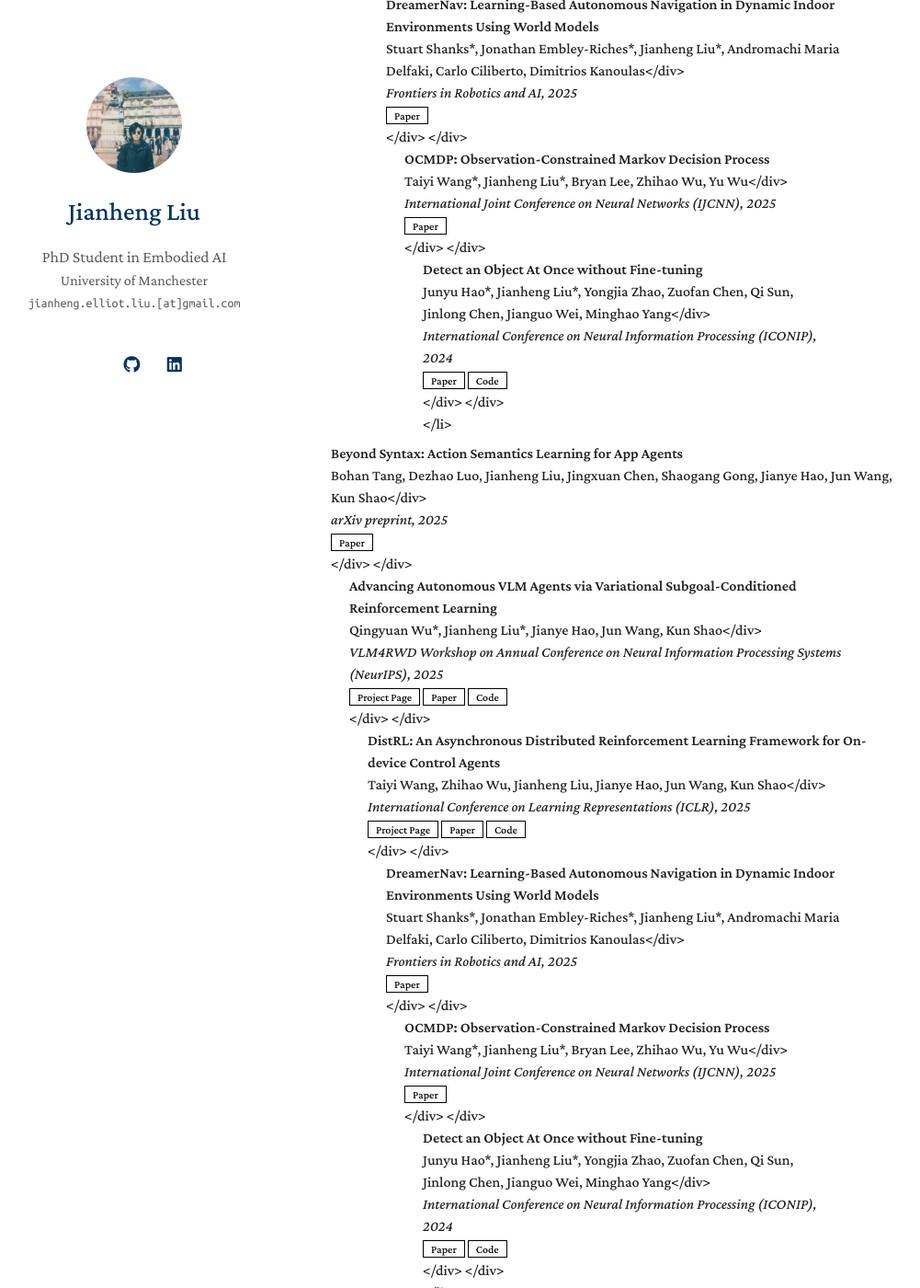
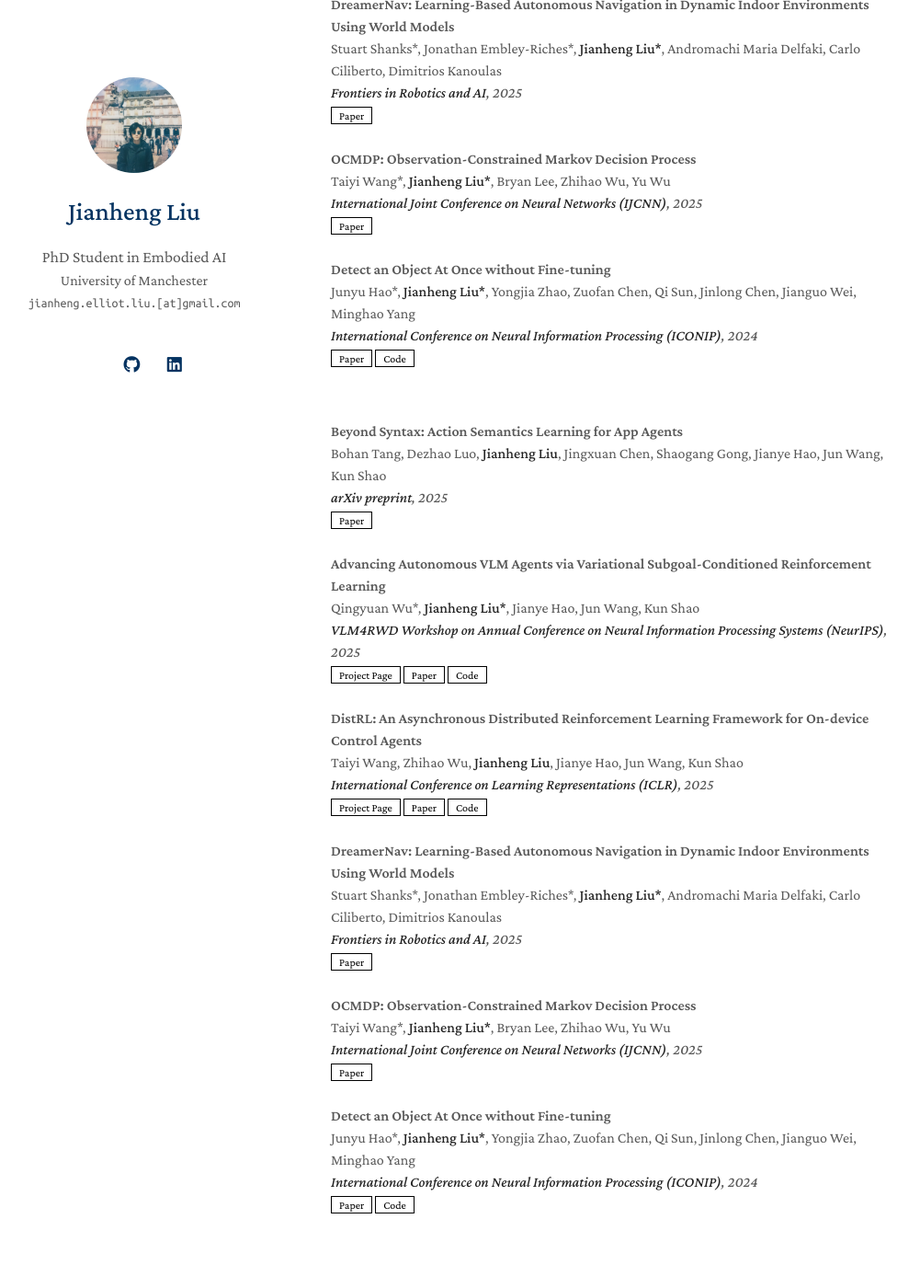
Before and after one commit to Jianheng-Liu/jianheng-liu.github.io, a Jekyll site: the page built from index.md, in a window 1280 px wide and 1400 px high, scrolled down 979 px. Shown: the whole window at 92% size, without its empty margins (130-1131 px from the left). Built offline with Jekyll 4.4.1, drawn with Linux system fonts in a browser that asks for light colours; a style sheet for code colours, icons or effects is not loaded; our own code applies the rules of GitHub Pages for plain Markdown files; some of the changed text lies outside the part shown.

Commit message:
Fix publications

```diff
--- a/_includes/publications.md
+++ b/_includes/publications.md
@@ -14,7 +14,7 @@
   </div> -->
   <div class="col-sm-9" style="position: relative;padding-right: 15px;padding-left: 20px;">
     <div class="title">Beyond Syntax: Action Semantics Learning for App Agents</div>
-    <div class="author">Bohan Tang, Dezhao Luo, <strong>Jianheng Liu<strong>, Jingxuan Chen, Shaogang Gong, Jianye Hao, Jun Wang, Kun Shao</div>
+    <div class="author">Bohan Tang, Dezhao Luo, <strong>Jianheng Liu</strong>, Jingxuan Chen, Shaogang Gong, Jianye Hao, Jun Wang, Kun Shao</div>
     <div class="periodical"><em><strong>arXiv preprint</strong>, 2025</em></div>
     <div class="links">
       <a href="https://arxiv.org/abs/2506.17697" class="btn btn-sm z-depth-0" role="button" target="_blank" style="font-size:12px;">Paper</a>
@@ -27,7 +27,7 @@
 <div class="pub-row">
   <div class="col-sm-9" style="position: relative;padding-right: 15px;padding-left: 20px;">
     <div class="title">Advancing Autonomous VLM Agents via Variational Subgoal-Conditioned Reinforcement Learning</div>
-    <div class="author">Qingyuan Wu*, <strong>Jianheng Liu*<strong>, Jianye Hao, Jun Wang, Kun Shao</div>
+    <div class="author">Qingyuan Wu*, <strong>Jianheng Liu*</strong>, Jianye Hao, Jun Wang, Kun Shao</div>
     <div class="periodical"><em><strong>VLM4RWD Workshop on Annual Conference on Neural Information Processing Systems (NeurIPS)</strong>, 2025</em></div>
     <div class="links">
       <a href="https://ai-agents-2030.github.io/VSC-RL/" class="btn btn-sm z-depth-0" role="button" target="_blank" style="font-size:12px;">Project Page</a>
@@ -41,7 +41,7 @@
 <div class="pub-row">
   <div class="col-sm-9" style="position: relative;padding-right: 15px;padding-left: 20px;">
     <div class="title">DistRL: An Asynchronous Distributed Reinforcement Learning Framework for On-device Control Agents</div>
-    <div class="author">Taiyi Wang, Zhihao Wu, <strong>Jianheng Liu<strong>, Jianye Hao, Jun Wang, Kun Shao</div>
+    <div class="author">Taiyi Wang, Zhihao Wu, <strong>Jianheng Liu</strong>, Jianye Hao, Jun Wang, Kun Shao</div>
     <div class="periodical"><em><strong>International Conference on Learning Representations (ICLR)</strong>, 2025</em></div>
     <div class="links">
       <a href="https://ai-agents-2030.github.io/DistRL/" class="btn btn-sm z-depth-0" role="button" target="_blank" style="font-size:12px;">Project Page</a>
@@ -55,7 +55,7 @@
 <div class="pub-row">
   <div class="col-sm-9" style="position: relative;padding-right: 15px;padding-left: 20px;">
     <div class="title">DreamerNav: Learning-Based Autonomous Navigation in Dynamic Indoor Environments Using World Models</div>
-    <div class="author">Stuart Shanks*, Jonathan Embley-Riches*, <strong>Jianheng Liu*<strong>, Andromachi Maria Delfaki, Carlo Ciliberto, Dimitrios Kanoulas</div>
+    <div class="author">Stuart Shanks*, Jonathan Embley-Riches*, <strong>Jianheng Liu*</strong>, Andromachi Maria Delfaki, Carlo Ciliberto, Dimitrios Kanoulas</div>
     <div class="periodical"><em><strong>Frontiers in Robotics and AI</strong>, 2025</em></div>
     <div class="links">
       <a href="https://www.frontiersin.org/journals/robotics-and-ai/articles/10.3389/frobt.2025.1655171/full" class="btn btn-sm z-depth-0" role="button" target="_blank" style="font-size:12px;">Paper</a>
@@ -69,7 +69,7 @@
 <div class="pub-row">
   <div class="col-sm-9" style="position: relative;padding-right: 15px;padding-left: 20px;">
     <div class="title">OCMDP: Observation-Constrained Markov Decision Process</div>
-    <div class="author">Taiyi Wang*, <strong>Jianheng Liu*<strong>, Bryan Lee, Zhihao Wu, Yu Wu</div>
+    <div class="author">Taiyi Wang*, <strong>Jianheng Liu*</strong>, Bryan Lee, Zhihao Wu, Yu Wu</div>
     <div class="periodical"><em><strong>International Joint Conference on Neural Networks (IJCNN)</strong>, 2025</em></div>
     <div class="links">
       <a href="https://arxiv.org/pdf/2411.07087?" class="btn btn-sm z-depth-0" role="button" target="_blank" style="font-size:12px;">Paper</a>
@@ -83,7 +83,7 @@
 <div class="pub-row">
   <div class="col-sm-9" style="position: relative;padding-right: 15px;padding-left: 20px;">
     <div class="title">Detect an Object At Once without Fine-tuning</div>
-    <div class="author">Junyu Hao*, <strong>Jianheng Liu*<strong>, Yongjia Zhao, Zuofan Chen, Qi Sun, Jinlong Chen, Jianguo Wei, Minghao Yang</div>
+    <div class="author">Junyu Hao*, <strong>Jianheng Liu*</strong>, Yongjia Zhao, Zuofan Chen, Qi Sun, Jinlong Chen, Jianguo Wei, Minghao Yang</div>
     <div class="periodical"><em><strong>International Conference on Neural Information Processing (ICONIP)</strong>, 2024</em></div>
     <div class="links">
       <a href="https://arxiv.org/pdf/2411.02181" class="btn btn-sm z-depth-0" role="button" target="_blank" style="font-size:12px;">Paper</a>
```
